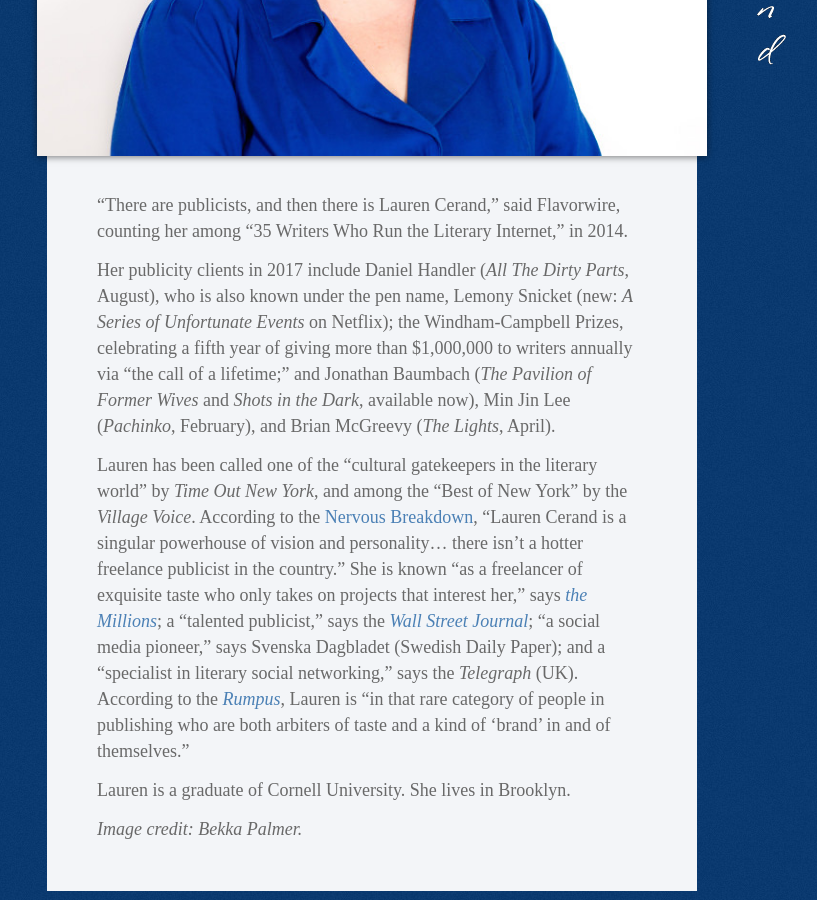
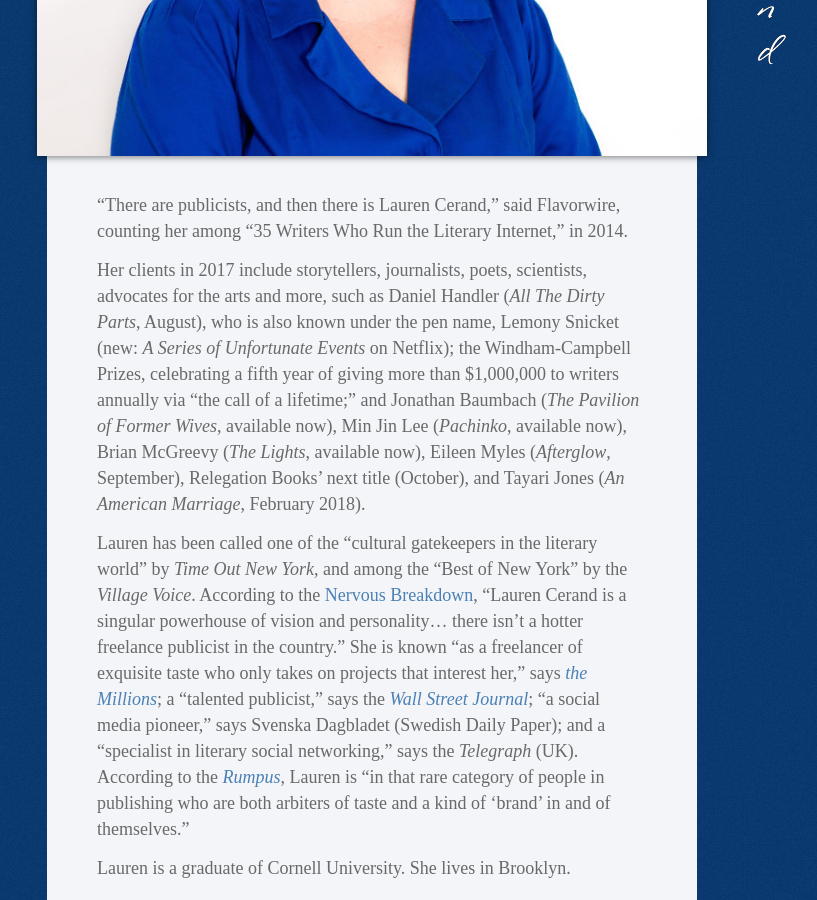
Before and after one commit to sonnetmedia/laurencerand.com, a Jekyll site: the page built from _pages/home.md, in a window 1280 px wide and 900 px high, scrolled down 558 px. Shown: the whole window, without its empty margins (18-835 px from the left). Built offline with Jekyll 4.4.1, drawn with Linux system fonts in a browser that asks for light colours.

Commit message:
Updated '_pages/home.md' via CloudCannon

```diff
--- a/_pages/home.md
+++ b/_pages/home.md
@@ -6,7 +6,7 @@
 
 “There are publicists, and then there is Lauren Cerand,” said Flavorwire, counting her among “35 Writers Who Run the Literary Internet,” in 2014.
 
-Her publicity clients in 2017 include Daniel Handler (*All The Dirty Parts*, August), who is also known under the pen name, Lemony Snicket (new:&nbsp;*A Series of Unfortunate Events*&nbsp;on Netflix); the Windham-Campbell Prizes, celebrating a fifth year of giving more than $1,000,000 to writers annually via "the call of a lifetime;" and Jonathan Baumbach (*The Pavilion of Former Wives*&nbsp;and&nbsp;*Shots in the Dark*, available now), Min Jin Lee (*Pachinko*, February), and Brian McGreevy (*The Lights*, April).&nbsp;
+Her clients in 2017 include storytellers, journalists, poets, scientists, advocates for the arts and more, such as Daniel Handler (*All The Dirty Parts*, August), who is also known under the pen name, Lemony Snicket (new:&nbsp;*A Series of Unfortunate Events*&nbsp;on Netflix); the Windham-Campbell Prizes, celebrating a fifth year of giving more than $1,000,000 to writers annually via “the call of a lifetime;” and Jonathan Baumbach (*The Pavilion of Former Wives*, available now), Min Jin Lee (*Pachinko*, available now), Brian McGreevy (*The Lights*, available now), Eileen Myles (*Afterglow*, September), Relegation Books' next title (October), and Tayari Jones (*An American Marriage*, February 2018).
 
 Lauren has been called one of the “cultural gatekeepers in the literary world” by *Time Out New York*, and among the “Best of New York” by the *Village Voice*. According to the [Nervous Breakdown](http://www.thenervousbreakdown.com/gfrangello/2011/05/new-directions-in-publishing-public-relations-representative-lauren-cerand/), “Lauren Cerand is a singular powerhouse of vision and personality… there isn’t a hotter freelance publicist in the country.” She is known “as a freelancer of exquisite taste who only takes on projects that interest her,” says *[the Millions](http://www.themillions.com/2012/04/adventures-in-self-publishing-dallas-hudgens-wake-up-were-here.html)*; a “talented publicist,” says the *[Wall Street Journal](http://www.wsj.com/articles/how-preparation-for-the-next-life-became-a-big-hit-for-tyrant-1421351378?tesla=y)*; “a social media pioneer,” says Svenska Dagbladet (Swedish Daily Paper); and a “specialist in literary social networking,” says the *Telegraph* (UK). According to the *[Rumpus](http://therumpus.net/2012/05/lit-link-round-up-16/)*, Lauren is “in that rare category of people in publishing who are both arbiters of taste and a kind of ‘brand’ in and of themselves.”
 
```
